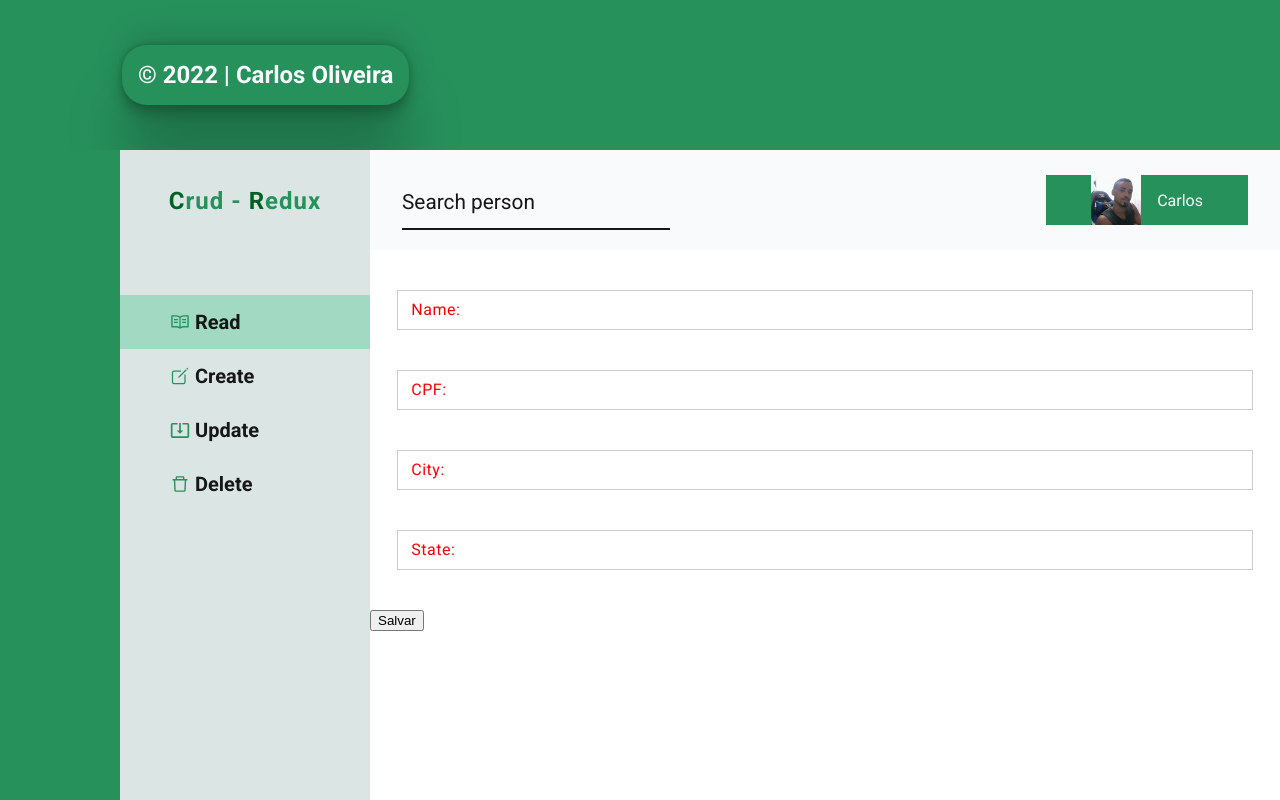
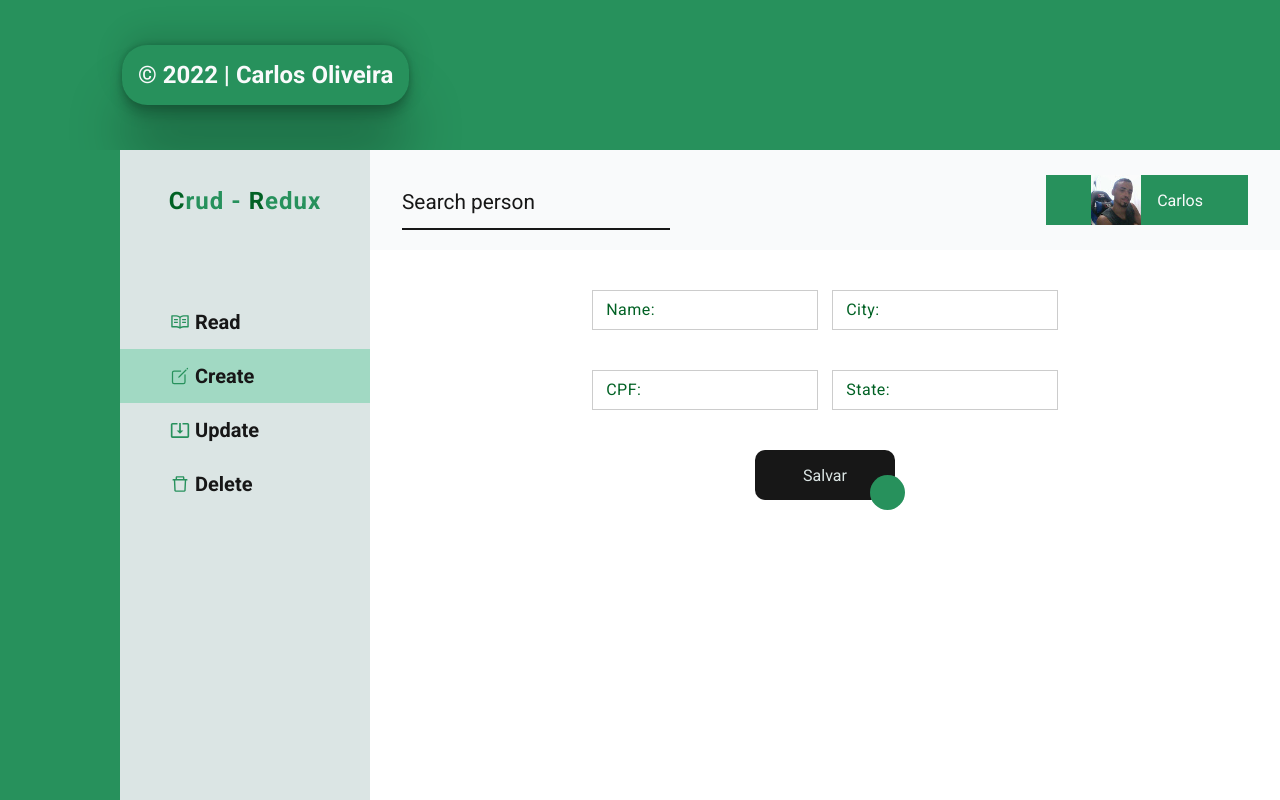
Before and after one commit to carlossroliveira/Crud-Redux, a React (Vite) app: page /Create in a window 1280 px wide. Built offline with nearby package versions, Linux system fonts and the light colour scheme.

Commit message:
Ajustes instalação tost

```diff
--- a/package.json
+++ b/package.json
@@ -19,7 +19,9 @@
     "react-router-dom": "6",
     "redux": "^4.2.0",
     "redux-thunk": "^2.4.1",
-    "sass": "^1.52.1"
+    "sass": "^1.52.1",
+    "sweetalert2": "^11.4.18",
+    "sweetalert2-react-content": "^5.0.0"
   },
   "devDependencies": {
     "@swc/core": "^1.2.196",
--- /dev/null
+++ b/src/Pages/Create/create.module.scss
@@ -0,0 +1,8 @@
+.section__main {
+  display: flex;
+  justify-content: center;
+
+  .div__main {
+    width: 15rem;
+  }
+}
--- a/src/Pages/Create/index.tsx
+++ b/src/Pages/Create/index.tsx
@@ -3,24 +3,31 @@
 // -------------------------------------------------
 import React, { FormEvent } from 'react';
 import { bindActionCreators } from 'redux';
+import { useNavigate } from 'react-router-dom';
 import { actions } from '../../store/actions/index';
 import { useDispatch, useSelector } from 'react-redux';
+
 // -------------------------------------------------
 // Components
 // -------------------------------------------------
 import { Input } from '../../components/Input';
+import { Button } from '../../components/Button';
 import { NamePage } from '../../components/NamePage';
 // -------------------------------------------------
 // Styles
 // -------------------------------------------------
-import './kk.css';
+import styles from './create.module.scss';
 // -------------------------------------------------
 // Types
 // -------------------------------------------------
+import { typingType } from './types';
 import { IMockData, RootStateType, separateObject } from '../../store/types';
-import { typingType } from './types';
 
+import Swal from 'sweetalert2';
+import 'sweetalert2/src/sweetalert2.scss';
 export const Create = () => {
+  const NAVIGATION = useNavigate();
+
   const information: IMockData = useSelector(
     (state: RootStateType) => state.reducer,
   );
@@ -57,27 +64,45 @@ export const Create = () => {
     setCpf('');
     setCity('');
     setState('');
+
+    const Toast = Swal.mixin({
+      toast: true,
+      position: 'top-end',
+      showConfirmButton: false,
+      timer: 3000,
+      timerProgressBar: true,
+      didOpen: (toast) => {
+        toast.addEventListener('mouseenter', Swal.stopTimer);
+        toast.addEventListener('mouseleave', Swal.resumeTimer);
+      },
+    });
+
+    Toast.fire({
+      icon: 'success',
+      title: 'Registration done',
+    });
+
+    setTimeout(() => {
+      NAVIGATION('/');
+    }, 3000);
   };
 
   return (
     <div>
       <NamePage title="Create" />
 
-
-
       <form onSubmit={handleSubmit}>
+        <section className={styles.section__main}>
+          <div className={styles.div__main}>
             <Input
               name="Name: "
               value={name}
               onChange={handleChange.actionName}
             />
+            <Input name="CPF: " value={cpf} onChange={handleChange.actionCpf} />
+          </div>
 
-        <Input
-          name="CPF: "
-          value={cpf}
-          onChange={handleChange.actionCpf}
-        />
-
+          <div className={styles.div__main}>
             <Input
               name="City: "
               value={city}
@@ -89,8 +114,10 @@ export const Create = () => {
               value={state}
               onChange={handleChange.actionState}
             />
+          </div>
+        </section>
 
-        <button type="submit">Salvar</button>
+        <Button text="Salvar" />
       </form>
     </div>
   );
--- a/src/Pages/Create/kk.css
+++ /dev/null
@@ -1,80 +0,0 @@
-input[type=text] {
-  box-sizing: border-box;
-  font: 15px/24px Lato, Arial, sans-serif;
-  color: #333;
-  width: 100%;
-  box-sizing: border-box;
-  letter-spacing: 1px;
-}
-:focus {
-  outline: 0;
-}
-.col3 {
-  float: left;
-  width: 27.33%;
-  margin: 40px 3%;
-  position: relative;
-}
-.effect20 {
-  border: 1px solid #ccc;
-  padding: 7px 14px;
-  transition: .4s;
-  background: 0 0;
-}
-.effect20~.focusBorder:after, .effect20~.focusBorder:before {
-  content: "";
-  position: absolute;
-  top: 0;
-  left: 0;
-  width: 0;
-  height: 2px;
-  background-color: #4caf50;
-  transition: .3s;
-}
-.effect20~.focusBorder:after {
-  top: auto;
-  bottom: 0;
-  left: auto;
-  right: 0;
-}
-.effect20~.focusBorder i:after, .effect20~.focusBorder i:before {
-  content: "";
-  position: absolute;
-  top: 0;
-  left: 0;
-  width: 2px;
-  height: 0;
-  background-color: #4caf50;
-  transition: .4s;
-}
-.effect20~.focusBorder i:after {
-  left: auto;
-  right: 0;
-  top: auto;
-  bottom: 0;
-}
-.effect20:focus~.focusBorder:after, .effect20:focus~.focusBorder:before, .has-content.effect20~.focusBorder:after, .has-content.effect20~.focusBorder:before {
-  width: 100%;
-  transition: .3s;
-}
-.effect20:focus~.focusBorder i:after, .effect20:focus~.focusBorder i:before, .has-content.effect20~.focusBorder i:after, .has-content.effect20~.focusBorder i:before {
-  height: 100%;
-  transition: .4s;
-}
-.effect20 ~ label {
-  position: absolute;
-  left: 14px;
-  width: 100%;
-  top: 10px;
-  color: red;
-  transition: .3s;
-  z-index: -1;
-  letter-spacing: .5px;
-}
-.effect20:focus~label, .has-content.effect20~label {
-  top: -18px;
-  left: 0;
-  font-size: 12px;
-  color: #4caf50;
-  transition: .3s;
-}
--- /dev/null
+++ b/src/components/Button/button.module.scss
@@ -0,0 +1,69 @@
+@import '../../styles/variables';
+
+.button {
+  all: unset;
+  width: 100px;
+  height: 30px;
+  font-size: 16px;
+  background: transparent;
+  border: none;
+  position: relative;
+  color: $background--color-4;
+  cursor: pointer;
+  z-index: 1;
+  padding: 10px 20px;
+  margin: auto;
+  display: flex;
+  align-items: center;
+  justify-content: center;
+  white-space: nowrap;
+  user-select: none;
+  -webkit-user-select: none;
+  touch-action: manipulation;
+}
+
+.button::after,
+.button::before {
+  content: '';
+  position: absolute;
+  bottom: 0;
+  right: 0;
+  z-index: -99999;
+  transition: all 0.4s;
+}
+
+.button::before {
+  transform: translate(0%, 0%);
+  width: 100%;
+  height: 100%;
+  background: $background--color-7;
+  border-radius: 10px;
+}
+
+.button::after {
+  transform: translate(10px, 10px);
+  width: 35px;
+  height: 35px;
+  background-color: $background--color-5;
+  backdrop-filter: blur(5px);
+  -webkit-backdrop-filter: blur(5px);
+  border-radius: 50px;
+}
+
+.button:hover::before {
+  transform: translate(5%, 20%);
+  width: 110%;
+  height: 110%;
+}
+
+.button:hover::after {
+  border-radius: 10px;
+  transform: translate(0, 0);
+  width: 100%;
+  height: 100%;
+}
+
+.button:active::after {
+  transition: 0s;
+  transform: translate(0, 5%);
+}
--- /dev/null
+++ b/src/components/Button/index.tsx
@@ -0,0 +1,20 @@
+// -------------------------------------------------
+// Packages
+// -------------------------------------------------
+import React from 'react';
+// -------------------------------------------------
+// Styles
+// -------------------------------------------------
+import styles from './button.module.scss';
+// -------------------------------------------------
+// Types
+// -------------------------------------------------
+import { IButtonProps } from './types';
+
+export const Button = (props: IButtonProps) => {
+  return (
+    <button className={styles.button} role="button">
+      {props.text}
+    </button>
+  );
+};
--- /dev/null
+++ b/src/components/Button/types.ts
@@ -0,0 +1,6 @@
+// -------------------------------------------------
+// Types
+// -------------------------------------------------
+export interface IButtonProps {
+  text: string;
+}
--- a/src/components/Input/index.tsx
+++ b/src/components/Input/index.tsx
@@ -14,14 +14,14 @@ import { IInputProps } from './types';
 export const Input = (props: IInputProps) => {
   return (
     <>
-      <div className={style.col3}>
+      <div className={style.input__div}>
         <input
           required
           name={props.name}
           value={props.value}
           onChange={props.onChange}
           placeholder={props.placeholder}
-          className={style.effect20}
+          className={style.effect}
           type="text"
         />
         <label>{props.name}</label>
--- a/src/components/Input/style.module.scss
+++ b/src/components/Input/style.module.scss
@@ -1,80 +1,80 @@
+@import '../../styles/variables';
+
 input[type=text] {
+  width: 100%;
+  text-indent: 50px;
+  letter-spacing: 1px;
   box-sizing: border-box;
-  font: 15px/24px Lato, Arial, sans-serif;
-  color: #333;
-  width: 100%;
-  box-sizing: border-box;
-  letter-spacing: 1px;
-  text-indent: 50px;
+  color: $background--color-7;
+  font: 15px/24px 'Roboto', sans-serif;
 }
 :focus {
   outline: 0;
 }
-.col3 {
-
+.input__div {
   margin: 40px 3%;
   position: relative;
 }
-.effect20 {
-  border: 1px solid #ccc;
-  padding: 7px 14px;
+.effect {
   transition: .4s;
   background: 0 0;
+  padding: 7px 14px;
+  border: 1px solid #ccc;
 }
-.effect20~.focusBorder:after, .effect20~.focusBorder:before {
+.effect~.focusBorder:after, .effect~.focusBorder:before {
   content: "";
   position: absolute;
   top: 0;
   left: 0;
   width: 0;
   height: 2px;
-  background-color: #4caf50;
   transition: .3s;
+  background-color: $background--color-5;
 }
-.effect20~.focusBorder:after {
+.effect~.focusBorder:after {
   top: auto;
   bottom: 0;
   left: auto;
   right: 0;
 }
-.effect20~.focusBorder i:after, .effect20~.focusBorder i:before {
+.effect~.focusBorder i:after, .effect~.focusBorder i:before {
   content: "";
   position: absolute;
   top: 0;
   left: 0;
+  height: 0;
   width: 2px;
-  height: 0;
-  background-color: #4caf50;
   transition: .4s;
+  background-color: $background--color-5;
 }
-.effect20~.focusBorder i:after {
+.effect~.focusBorder i:after {
   left: auto;
   right: 0;
   top: auto;
   bottom: 0;
 }
-.effect20:focus~.focusBorder:after, .effect20:focus~.focusBorder:before, .has-content.effect20~.focusBorder:after, .has-content.effect20~.focusBorder:before {
+.effect:focus~.focusBorder:after, .effect:focus~.focusBorder:before, .has-content.effect~.focusBorder:after, .has-content.effect~.focusBorder:before {
   width: 100%;
   transition: .3s;
 }
-.effect20:focus~.focusBorder i:after, .effect20:focus~.focusBorder i:before, .has-content.effect20~.focusBorder i:after, .has-content.effect20~.focusBorder i:before {
+.effect:focus~.focusBorder i:after, .effect:focus~.focusBorder i:before, .has-content.effect~.focusBorder i:after, .has-content.effect~.focusBorder i:before {
   height: 100%;
   transition: .4s;
 }
-.effect20 ~ label {
+.effect ~ label {
   position: absolute;
   left: 14px;
   width: 100%;
   top: 10px;
-  color: red;
+  color: $background--color-2;
   transition: .3s;
   z-index: -1;
   letter-spacing: .5px;
 }
-.effect20:focus~label, .has-content.effect20~label {
+.effect:focus~label, .has-content.effect~label {
   top: -18px;
   left: 0;
   font-size: 12px;
-  color: #4caf50;
+  color: $background--color-2;
   transition: .3s;
 }
--- a/src/components/Layout/part/Aside/index.tsx
+++ b/src/components/Layout/part/Aside/index.tsx
@@ -1,10 +1,10 @@
 // -------------------------------------------------
 // Packages
 // -------------------------------------------------
-import React, { useState } from 'react';
-import { Link } from 'react-router-dom';
+import React, { useEffect, useState } from 'react';
 import { IoCreateOutline } from 'react-icons/io5';
 import { MdSystemUpdateAlt } from 'react-icons/md';
+import { Link, useLocation } from 'react-router-dom';
 import { AiOutlineRead, AiOutlineDelete } from 'react-icons/ai';
 // -------------------------------------------------
 // Styles
@@ -16,12 +16,16 @@ import styles from './aside.module.scss';
 import { stylesTypes } from './types';
 
 export const Aside = () => {
+  const location = useLocation();
+
   const [value, setValue] = useState<stylesTypes>('/');
 
-  const stylesFcOne = () => setValue('/');
-  const stylesFcTwo = () => setValue('/Create');
-  const stylesFcThree = () => setValue('/Update');
-  const stylesFcFour = () => setValue('/Delete');
+  useEffect(() => {
+    if (location.pathname === '/') setValue('/');
+    if (location.pathname === '/Create') setValue('/Create');
+    if (location.pathname === '/Update') setValue('/Update');
+    if (location.pathname === '/Delete') setValue('/Delete');
+  }, [location]);
 
   return (
     <div className={styles.container}>
@@ -35,7 +39,6 @@ export const Aside = () => {
           className={`${styles.container__div__main} ${
             value === '/' && styles.visible
           }`}
-          onClick={() => stylesFcOne()}
         >
           <Link to="/">
             <div className={styles.container__div}>
@@ -49,7 +52,6 @@ export const Aside = () => {
           className={`${styles.container__div__main} ${
             value === '/Create' && styles.visible
           }`}
-          onClick={() => stylesFcTwo()}
         >
           <Link to="/Create">
             <div className={styles.container__div}>
@@ -63,7 +65,6 @@ export const Aside = () => {
           className={`${styles.container__div__main} ${
             value === '/Update' && styles.visible
           }`}
-          onClick={() => stylesFcThree()}
         >
           <Link to="/Update">
             <div className={styles.container__div}>
@@ -77,7 +78,6 @@ export const Aside = () => {
           className={`${styles.container__div__main} ${
             value === '/Delete' && styles.visible
           }`}
-          onClick={() => stylesFcFour()}
         >
           <Link to="/Delete">
             <div className={styles.container__div}>
```
Also changed, not shown: 1 other file (tests, documents, lock files or other folders). Lines whose indentation alone changed are shown as unchanged.
